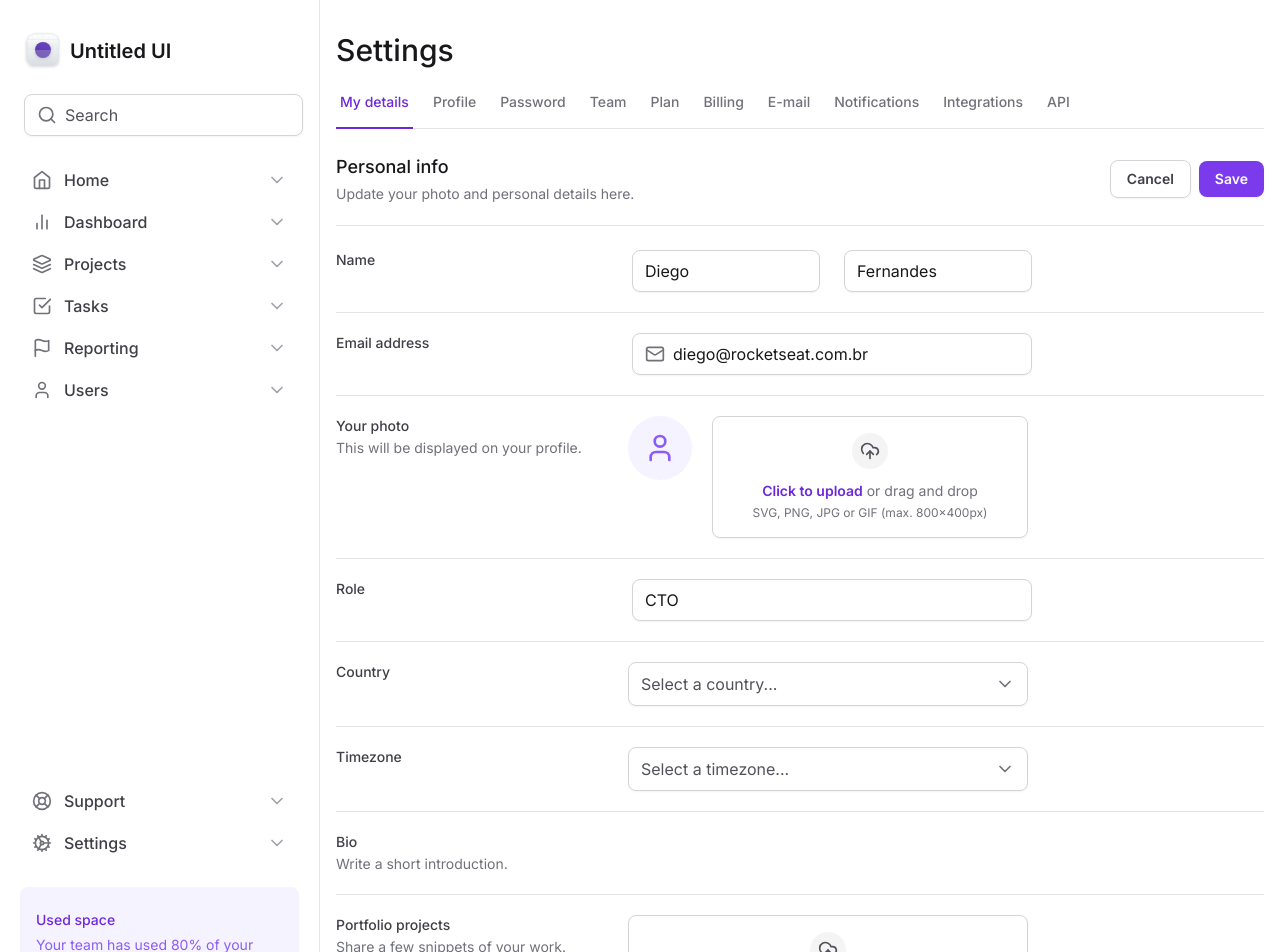
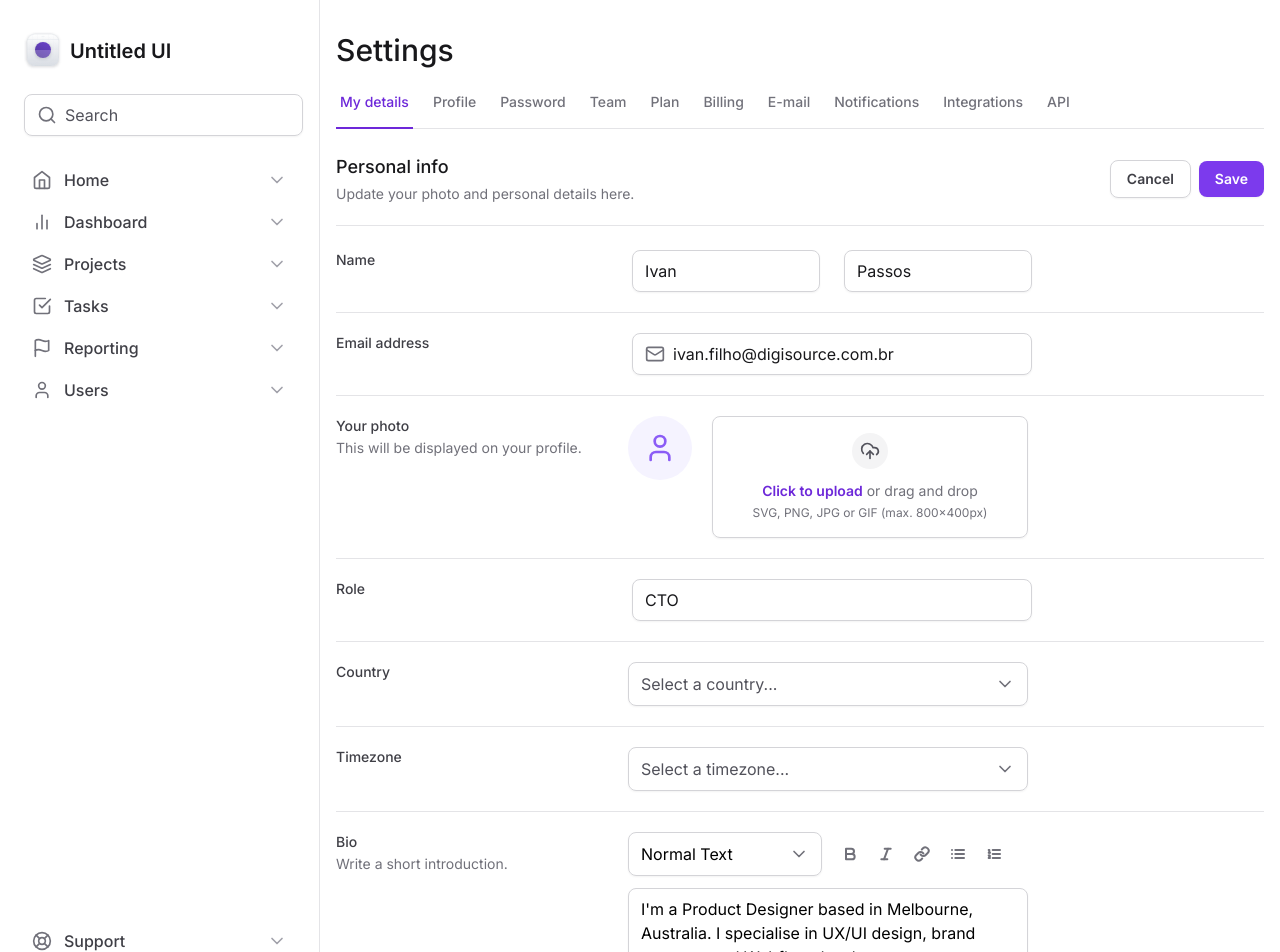
Before and after one commit to ivanrpassos/masterizando-o-tailwind, a Next.js app: page / in a window 1280 px wide. Shown: the top 952 px of the page. Built offline with nearby package versions, Linux system fonts and the light colour scheme.

Commit message:
Aula 23 - Input de Biografia

```diff
--- a/app/components/Form/Select/index.tsx
+++ b/app/components/Form/Select/index.tsx
@@ -4,14 +4,14 @@ import * as SelectPrimitive from '@radix-ui/react-select'
 import { ChevronDown } from 'lucide-react'
 import { ReactNode } from 'react'
 
-export interface SelectProps {
+export interface SelectProps extends SelectPrimitive.SelectProps {
   children: ReactNode
   placeholder: string
 }
 
-export function Select({ children, placeholder }: SelectProps) {
+export function Select({ children, placeholder, ...props }: SelectProps) {
   return (
-    <SelectPrimitive.Root>
+    <SelectPrimitive.Root {...props}>
       <SelectPrimitive.Trigger className="flex h-11 w-full items-center justify-between gap-2 rounded-lg border border-zinc-300 px-3 py-2 shadow-sm data-[placeholder]:text-zinc-600">
         <SelectPrimitive.Value
           placeholder={placeholder}
@@ -27,7 +27,7 @@ export function Select({ children, placeholder }: SelectProps) {
           side="bottom"
           position="popper"
           sideOffset={8}
-          className="z-10 w-[--radix-select-trigger-width] overflow-hidden rounded-lg border border-zinc-200 bg-white"
+          className="z-10 w-[--radix-select-trigger-width] overflow-hidden rounded-lg border border-zinc-200 bg-white shadow-sm"
         >
           <SelectPrimitive.Viewport>{children}</SelectPrimitive.Viewport>
         </SelectPrimitive.Content>
--- /dev/null
+++ b/app/components/Form/TextArea.tsx
@@ -0,0 +1,12 @@
+import { ComponentProps } from 'react'
+
+export type TextareaProps = ComponentProps<'textarea'>
+
+export function Textarea(props: TextareaProps) {
+  return (
+    <textarea
+      className="min-h-[120px] w-full resize-y rounded-lg border border-zinc-300 px-3 py-2 shadow-sm"
+      {...props}
+    />
+  )
+}
--- a/app/page.tsx
+++ b/app/page.tsx
@@ -1,9 +1,10 @@
-import { Mail } from 'lucide-react'
+import { Bold, Italic, Link, List, ListOrdered, Mail } from 'lucide-react'
 import * as FileInput from './components/Form/FileInput'
 import { Select } from './components/Form/Select'
 import { SelectItem } from './components/Form/Select/SelectItem'
 import * as Input from './components/Input'
 import { SettingsTabs } from './components/SettingsTabs'
+import { Textarea } from './components/Form/TextArea'
 
 export default function Home() {
   return (
@@ -50,11 +51,11 @@ export default function Home() {
             </label>
             <div className="grid grid-cols-2 gap-6">
               <Input.Root>
-                <Input.Control id="firstName" defaultValue="Diego" />
+                <Input.Control id="firstName" defaultValue="Ivan" />
               </Input.Root>
 
               <Input.Root>
-                <Input.Control defaultValue="Fernandes" />
+                <Input.Control defaultValue="Passos" />
               </Input.Root>
             </div>
           </div>
@@ -73,7 +74,7 @@ export default function Home() {
               <Input.Control
                 id="email"
                 type="email"
-                defaultValue="diego@rocketseat.com.br"
+                defaultValue="ivan.filho@digisource.com.br"
               />
             </Input.Root>
           </div>
@@ -140,7 +141,59 @@ export default function Home() {
                 Write a short introduction.
               </span>
             </label>
-            <div />
+            <div className="space-y-3">
+              <div className="grid grid-cols-2 gap-3">
+                <Select placeholder="" defaultValue="normal">
+                  <SelectItem
+                    value="normal"
+                    defaultChecked
+                    text="Normal Text"
+                  />
+                  <SelectItem value="md" text="Markdown" />
+                </Select>
+
+                <div className="flex items-center gap-1">
+                  <button
+                    type="button"
+                    className="rounded-md p-2 hover:bg-zinc-50"
+                  >
+                    <Bold className="h-4 w-4 text-zinc-500" strokeWidth={3} />
+                  </button>
+                  <button
+                    type="button"
+                    className="rounded-md p-2 hover:bg-zinc-50"
+                  >
+                    <Italic className="h-4 w-4 text-zinc-500" strokeWidth={3} />
+                  </button>
+                  <button
+                    type="button"
+                    className="rounded-md p-2 hover:bg-zinc-50"
+                  >
+                    <Link className="h-4 w-4 text-zinc-500" strokeWidth={3} />
+                  </button>
+                  <button
+                    type="button"
+                    className="rounded-md p-2 hover:bg-zinc-50"
+                  >
+                    <List className="h-4 w-4 text-zinc-500" strokeWidth={3} />
+                  </button>
+                  <button
+                    type="button"
+                    className="rounded-md p-2 hover:bg-zinc-50"
+                  >
+                    <ListOrdered
+                      className="h-4 w-4 text-zinc-500"
+                      strokeWidth={3}
+                    />
+                  </button>
+                </div>
+              </div>
+
+              <Textarea
+                id="bio"
+                defaultValue="I'm a Product Designer based in Melbourne, Australia. I specialise in UX/UI design, brand strategy, and Webflow development."
+              />
+            </div>
           </div>
 
           <div className="grid grid-cols-form gap-3 pt-5">
```
